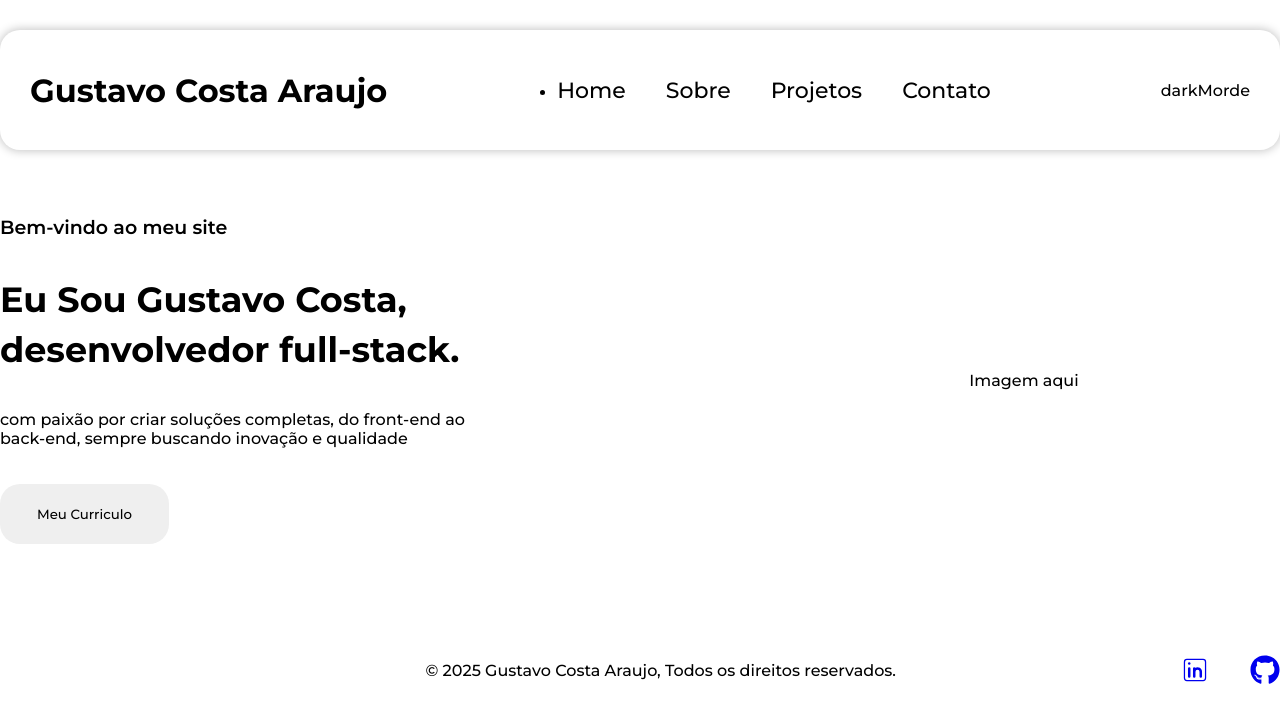
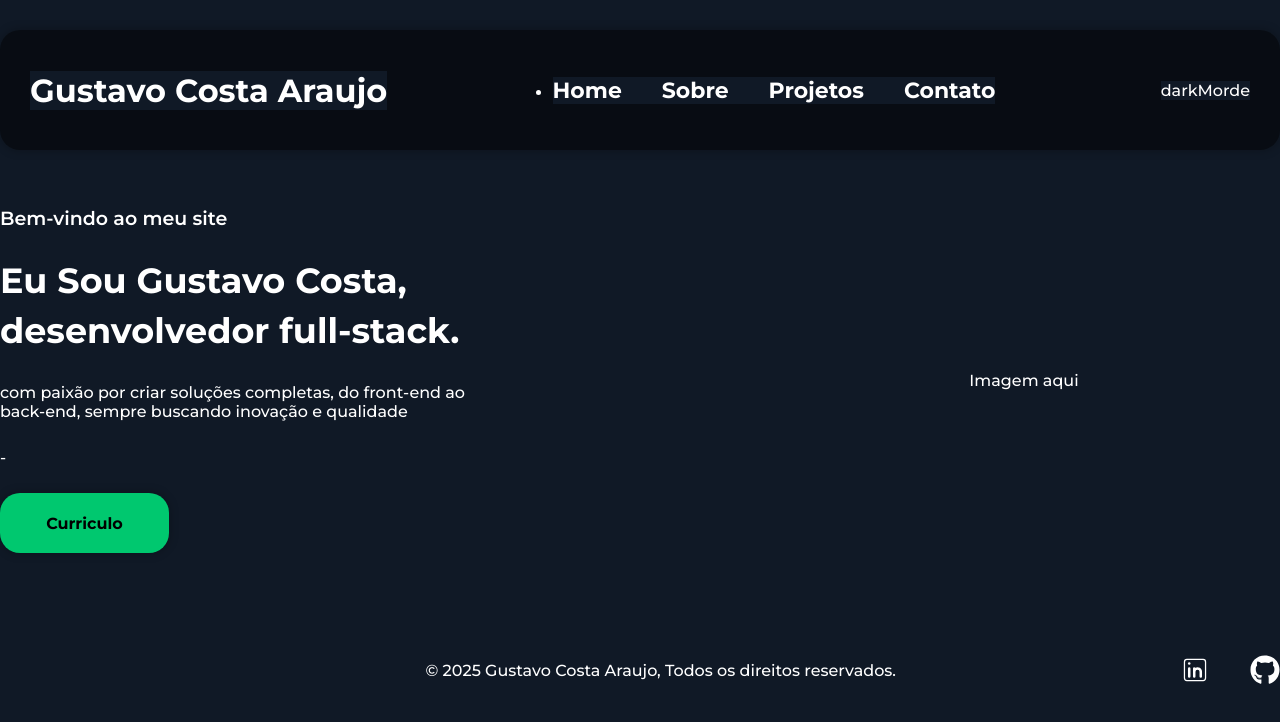
Before and after one commit to GuhDev0/Meu_Portifolio, a Next.js app: page /home in a window 1280 px wide. Shown: the top 722 px of the page. Built offline with nearby package versions, Linux system fonts and the light colour scheme.

Commit message:
Adicionando cores no meu portifolio

```diff
--- a/src/app/Projeto/Projeto.module.css
+++ b/src/app/Projeto/Projeto.module.css
@@ -9,6 +9,7 @@
     text-align: center;
    padding: 30px 0;
    font-size: 2.5em;
+   font-weight: bold;
 
 }
 .container_projeto{
--- a/src/app/Projeto/card_projeto/index.jsx
+++ b/src/app/Projeto/card_projeto/index.jsx
@@ -9,9 +9,9 @@ export default function cardProjeto(props){
                 <div className={styles.container_img}>
                     <Image src={props.image}/>
                 </div>
-                <button  className={styles.btn_projeto}>
+
                     <Link className={styles.btn_link} href={"#"}>{props.btn_projeto}</Link>
-                </button>
+
             </div>
 
     )
--- a/src/app/Sobre/Sobre.module.css
+++ b/src/app/Sobre/Sobre.module.css
@@ -19,6 +19,10 @@
     justify-content: center;
     line-height: 30px;
 }
+.textSobreMim h3{
+    font-size: 2em;
+    padding: 10px 0;
+}
 .container_img_sobremim{
     width: 50%;
 
--- a/src/app/contato/styles.module.css
+++ b/src/app/contato/styles.module.css
@@ -16,6 +16,9 @@
     align-items: center;
     justify-content: center;
     flex-direction: column;
+}
+.container_contato h2{
+    font-weight: bold;
 }
 .container_card{
     box-shadow: 0px 0px 50px 1px rgba(0, 0, 0, 0.233);
--- a/src/app/globals.css
+++ b/src/app/globals.css
@@ -5,5 +5,6 @@
     box-sizing: border-box;
     font-family: "Montserrat";
     font-weight: 500;
-
+    background-color: #101926;
+    color: #fff;
 }
--- a/src/app/header/Header.module.css
+++ b/src/app/header/Header.module.css
@@ -13,18 +13,21 @@ margin: 30px 0;
   justify-content: space-between;
   align-items: center;
   border-radius: 20px;
+  background-color: rgba(0, 0, 0, 0.504);
+
 }
 .container_header .container_title .link_title{
  font-size: 2em;
  text-decoration: none;
- color: black;
  font-weight: 700;
+ color: white;
 
 }
 .nav_list{
     display: flex;
     align-items: center;
     justify-content: center;
+    list-style: none;
 
 }
 .nav_list ul{
@@ -35,7 +38,7 @@ margin: 30px 0;
 }
 .nav_list .link{
     font-size: 22px;
-    color: black;
+    font-weight: bold;
     text-decoration: none;
-
+    color: white;
 }
--- a/src/app/home/Home.module.css
+++ b/src/app/home/Home.module.css
@@ -31,8 +31,15 @@
     height: 15%;
     border-radius: 20px;
     border: none;
+    font-weight: bold;
     cursor: pointer;
-
+    box-shadow: 0px 0px 10px 1px rgba(0, 0, 0, 0.233);
+    text-decoration: none;
+    align-items: center;
+    display: flex;
+    justify-content: center;
+    color: black;
+    background-color: #00C86F;
 }
 .home_img{
 
--- a/src/app/home/page.jsx
+++ b/src/app/home/page.jsx
@@ -1,3 +1,4 @@
+import Link from 'next/link';
 import styles from './Home.module.css';
 import Image from 'next/image'
 export default function PageHome(){
@@ -14,9 +15,11 @@ export default function PageHome(){
                 <p>
                 com paixão por criar soluções completas, do front-end ao <br /> back-end, sempre buscando inovação e qualidade
                 </p>
-                <button className={styles.btn_curriculo}>
-                Meu Curriculo
-            </button>
+               -
+                <Link className={styles.btn_curriculo} href={'https://drive.google.com/file/d/1eOn0_nj5tgz9curFGT_cwsY8Vu28RWjc/view'} target='_blank'>
+               Curriculo
+                </Link>
+
             </div>
         <div className={styles.home_img}>
             <p>
```
Also changed, not shown: src/app/Projeto/card_projeto/Card_Projeto.module.css (+14 -6 lines).
